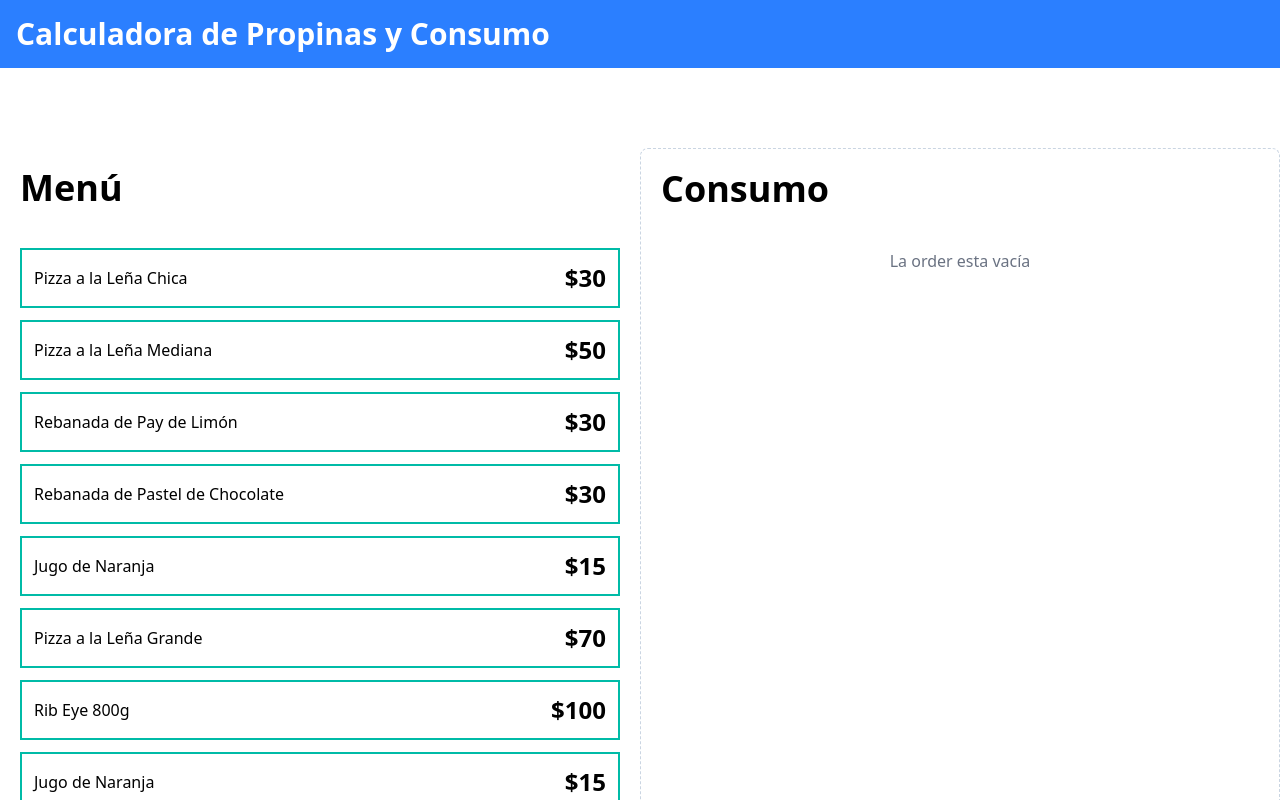
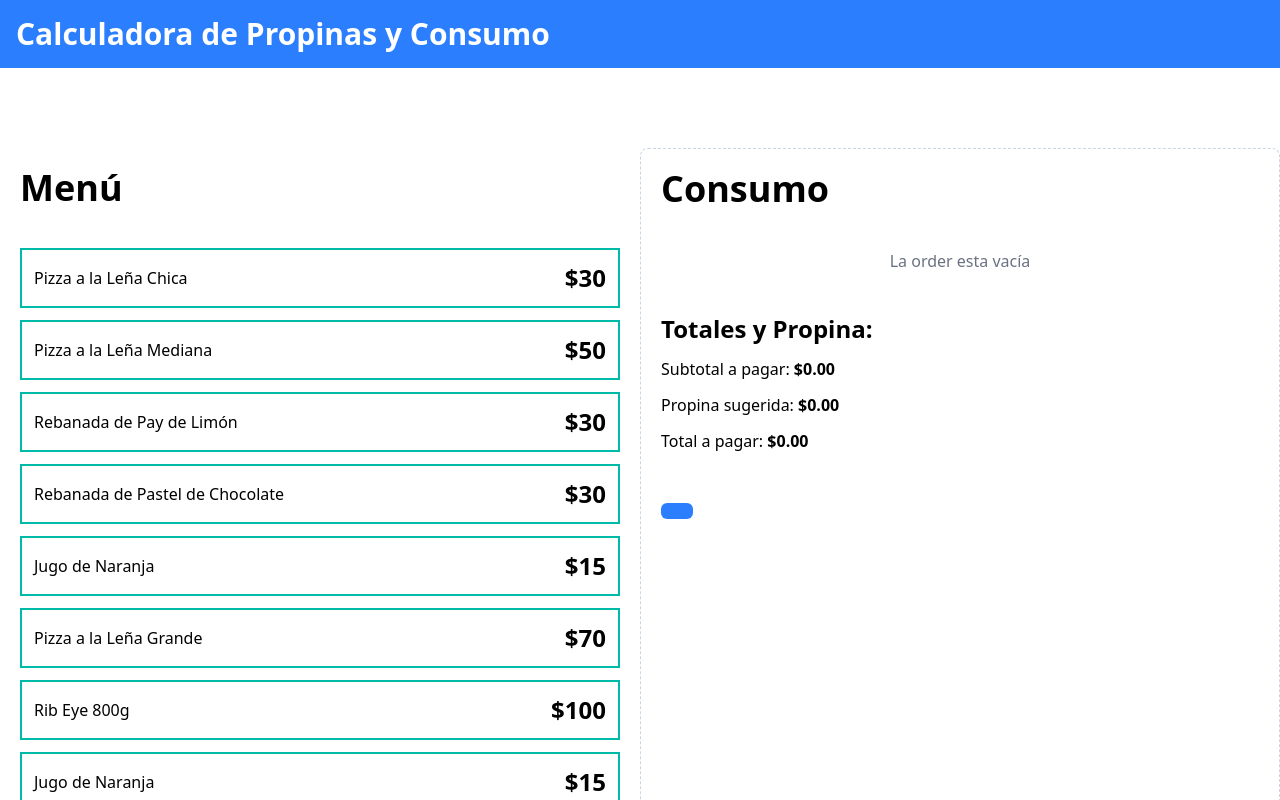
Before and after one commit to jrobertoq/calculadora_propinas, a React (Vite) app: page / in a window 1280 px wide. Shown: the top 800 px of the page. Built offline with nearby package versions, Linux system fonts and the light colour scheme.

Commit message:
Adds order totals component

```diff
--- a/src/App.tsx
+++ b/src/App.tsx
@@ -1,5 +1,6 @@
 import MenuItem from './components/MenuItem'
 import OrderContents from './components/OrderContents'
+import OrderTotals from './components/OrderTotals'
 import { menuItems } from './data/db'
 import userOrder from './hooks/useOrder'
 
@@ -33,6 +34,7 @@ function App() {
               order={order}
               removeItem={removeItem}
             />
+            <OrderTotals />
         </div>
       </main>
     </>
--- /dev/null
+++ b/src/components/OrderTotals.tsx
@@ -0,0 +1,28 @@
+export default function OrderTotals() {
+  return (
+    <>
+        <div className="space-y-3">
+            <h2 className="text-2xl font-black">Totales y Propina:</h2>
+            <p>Subtotal a pagar: {''}
+                <span className="font-bold">
+                    $0.00
+                </span>
+            </p>
+            <p>Propina sugerida: {''}
+                <span className="font-bold">
+                    $0.00
+                </span>
+            </p>
+            <p>Total a pagar: {''}
+                <span className="font-bold">
+                    $0.00
+                </span>
+            </p>
+        </div>
+
+        <button type="button" className="bg-blue-500 text-white px-4 py-2 rounded-md hover:bg-blue-600 transition-colors">
+
+        </button>
+    </>
+  )
+}
```
